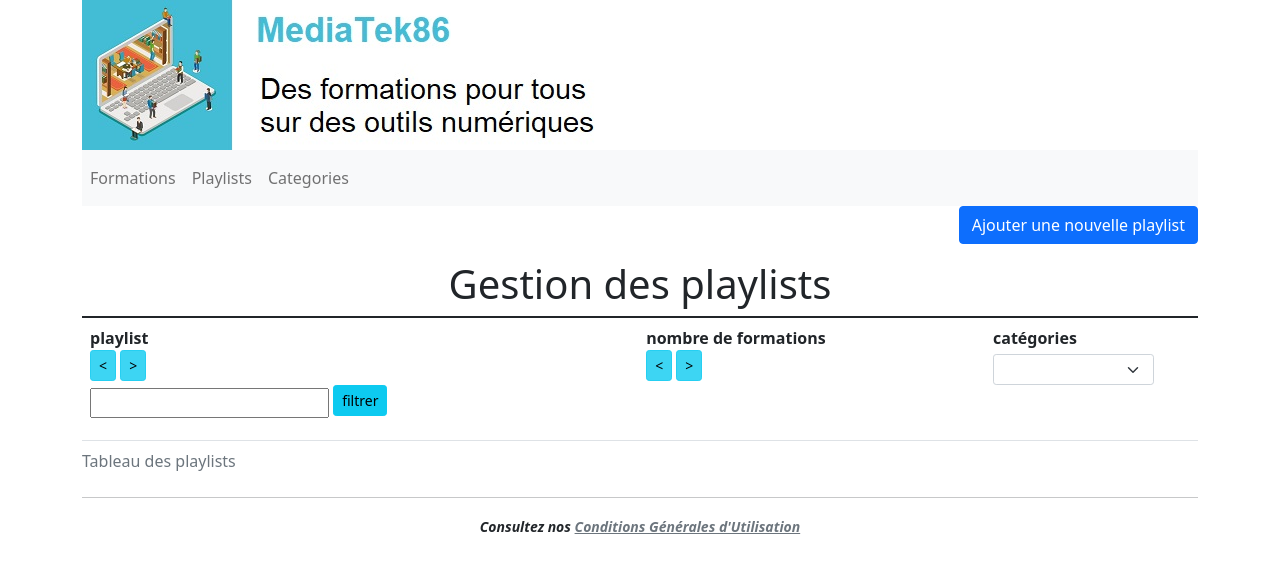
After one commit to Doryansio/mediatekformation, a Symfony app: template templates/admin/admin.playlists.html.twig in a window 1280 px wide. The commit adds this page. Shown: the top 573 px of the page. Run offline with Twig, Linux system fonts and the light colour scheme; the template is opened without the code that fills it, so the values that code supplies are empty; some libraries are stand-ins or nearby versions.

Commit message:
Mission 2 Tache 2 : gerer les playlists Task #5 - Gerer les playlists

```diff
--- a/composer.json
+++ b/composer.json
@@ -11,6 +11,7 @@
         "doctrine/doctrine-bundle": "^2.7",
         "doctrine/doctrine-migrations-bundle": "^3.2",
         "doctrine/orm": "^2.13",
+        "mercuryseries/flashy-bundle": "^5.1",
         "phpdocumentor/reflection-docblock": "^5.3",
         "phpstan/phpdoc-parser": "^1.7",
         "sensio/framework-extra-bundle": "^6.1",
--- a/src/Entity/Playlist.php
+++ b/src/Entity/Playlist.php
@@ -6,6 +6,7 @@ use App\Repository\PlaylistRepository;
 use Doctrine\Common\Collections\ArrayCollection;
 use Doctrine\Common\Collections\Collection;
 use Doctrine\ORM\Mapping as ORM;
+use Symfony\Component\Validator\Constraints as Assert;
 
 /**
  * @ORM\Entity(repositoryClass=PlaylistRepository::class)
@@ -21,6 +22,7 @@ class Playlist
 
     /**
      * @ORM\Column(type="string", length=100, nullable=true)
+     * @Assert\NotBlank
      */
     private $name;
 
--- a/templates/admin/admin.formation.ajout.html.twig
+++ b/templates/admin/admin.formation.ajout.html.twig
@@ -2,5 +2,5 @@
 
 {% block body %}
     <h2> Nouvelle formation : </h2>
-    {{ include ('_admin.formation.ajout.html.twig') }}
+    {{ include ('_admin.formation.form.html.twig') }}
 {% endblock %}
--- a/templates/admin/admin.formation.edit.html.twig
+++ b/templates/admin/admin.formation.edit.html.twig
@@ -2,5 +2,5 @@
 
 {% block body %}
     <h2> Détail formation : </h2>
-    {{ include ('_admin.formation.ajout.html.twig') }}
+    {{ include ('_admin.formation.form.html.twig') }}
 {% endblock %}
--- a/templates/admin/admin.formations.html.twig
+++ b/templates/admin/admin.formations.html.twig
@@ -5,8 +5,8 @@
         <a href="{{ path ('admin.formation.ajout')}}" class="btn btn-primary"> Ajouter une nouvelle formation
         </a>
     </p>
-    <div class="text-center" size=20px>
-        Gestion des formations
+    <div class="text-center">
+        <h1>Gestion des formations</h1>
         </div>
     <table class="table table-striped">
             <caption> tableau des formations </caption>
--- /dev/null
+++ b/templates/admin/admin.playlist.ajout.html.twig
@@ -0,0 +1,6 @@
+{% extends "baseadmin.html.twig" %}
+
+{% block body %}
+    <h2> Nouvelle playlist : </h2>
+    {{ include ('_admin.playlist.form.html.twig') }}
+{% endblock %}
--- /dev/null
+++ b/templates/admin/admin.playlists.html.twig
@@ -0,0 +1,113 @@
+{% extends 'baseadmin.html.twig' %}
+
+{% block body %}
+    <p class="text-end">
+        <a href="{{ path('admin.playlist.ajout') }}" class="btn btn-primary">
+            Ajouter une nouvelle playlist
+        </a>
+    </p>
+
+    {% for message in app.flashes('notice') %}
+    <div class="alert alert-danger alert-dismissible fade show" role="alert">
+        {{ message }}
+     <button type="button" class="btn-close" data-bs-dismiss="alert" aria-label="Close"></button>
+
+    </button>
+    </div>
+    {% endfor %}
+
+
+
+
+
+    <div class="text-center">
+        <h1>Gestion des playlists</h1>
+    </div>
+    <table class="table table-striped">
+        <caption> Tableau des playlists </caption>
+
+        <thead>
+            <tr>
+                <th class="text-left align-top" scope="col">
+                    playlist<br />
+                    <a href="{{ path('admin.playlists.sort', {champ:'name', ordre:'ASC'}) }}" class="btn btn-info btn-sm active" role="button" aria-pressed="true"><</a>
+                    <a href="{{ path('admin.playlists.sort', {champ:'name', ordre:'DESC'}) }}" class="btn btn-info btn-sm active" role="button" aria-pressed="true">></a>
+                    <form class="form-inline mt-1" method="POST" action="{{ path('admin.playlists.findallcontain', {champ:'name'}) }}">
+                        <div class="form-group mr-1 mb-2">
+                            <input type="text" class="sm" name="recherche"
+                                   value="{% if valeur|default and not table|default %}{{ valeur }}{% endif %}">
+                            <input type="hidden" name="_token" value="{{ csrf_token('filtre_name') }}">
+                            <button type="submit" class="btn btn-info mb-2 btn-sm">filtrer</button>
+                        </div>
+                    </form>
+                </th>
+                <th class="text-left align-top" scope="col">
+                    nombre de formations<br />
+                    <a href="{{ path('admin.playlists.sort', {champ:'playlist[k].formation', ordre:'ASC'}) }}" class="btn btn-info btn-sm active" role="button" aria-pressed="true"><</a>
+                    <a href="{{ path('admin.playlists.sort', {champ:'playlist[k].formation', ordre:'DESC'}) }}" class="btn btn-info btn-sm active" role="button" aria-pressed="true">></a>
+                </th>
+                <th class="text-left align-top" scope="col">
+                    catégories
+                    <form class="form-inline mt-1" method="POST" action="{{ path('admin.playlists.findallcontain', {champ:'id', table:'categories'}) }}">
+                        <select class="form-select form-select-sm" name="recherche" id="recherche" onchange="this.form.submit()">
+                            <option value=""></option>
+                            {% for categorie in categories %}
+                                <option
+                                    {% if valeur|default and valeur==categorie.id %}
+                                        selected
+                                    {% endif %}
+                                    value="{{ categorie.id }}">{{ categorie.name }}
+                                </option>
+                            {% endfor %}
+                        </select>
+                    </form>
+                </th>
+                <th class="text-center align-top" scope="col">
+                    &nbsp;
+                </th>
+            </tr>
+        </thead>
+        <tbody>
+            <!-- boucle sur les playlists -->
+            {% set ancplaylist = '' %}
+            {% if playlists|length > 0 %}
+            {% for k in 0..playlists|length-1 %}
+
+                    <tr class="align-middle">
+                        <td>
+                            <h5 class="text-info">
+                                {{ playlists[k].name }}
+                            </h5>
+
+                        </td>
+                        <td>
+                            <h5 class="text-info">
+                                {{ playlists[k].formations|length }}
+                            </h5>
+                        </td>
+                        <td class="text-left">
+                            {% set categories = playlists[k].categoriesplaylist  %}
+                            {% if categories|length > 0 %}
+                                {% for c in 0..categories|length-1 %}
+                                    &nbsp;{{ categories[c] }}
+                                {% endfor %}
+                            {% endif %}
+                        </td>
+                         <td>
+                            {{ playlists[k].formations|length }}
+                        </td>
+                        <td>
+
+                            <a href="{{ path('admin.playlist.edit', {id:playlists[k].id}) }}" class="btn btn-secondary">Editer</a>
+                            <a href="{{ path('admin.playlist.suppr', {id:playlists[k].id}) }} " class="btn btn-danger" onclick="return confirm('Etes-vous sûr de vouloir supprimer {{playlists[k].name}}?');">Supprimer</a>
+                        </td>
+
+                          </tr>
+
+            {% endfor %}
+            {% endif %}
+
+
+        </tbody>
+    </table>
+{% endblock %}
--- a/templates/baseadmin.html.twig
+++ b/templates/baseadmin.html.twig
@@ -16,7 +16,7 @@
                         <a class="nav-link" href="{{ path('admin.formations') }}">Formations</a>
                     </li>
                     <li class="nav-item">
-                        <a class="nav-link" href="#">Playlists</a>
+                        <a class="nav-link" href={{ path ('admin.playlists') }}>Playlists</a>
                     </li>
                     <li class="nav-item">
                         <a class="nav-link" href="#">Categories</a>
--- a/templates/pages/playlists.html.twig
+++ b/templates/pages/playlists.html.twig
@@ -56,6 +56,7 @@
                         <td>
                             <h5 class="text-info">
                                 {{ playlists[k].formations|length }}
+                            </h5>
                         </td>
                         <td class="text-left">
                             {% set categories = playlists[k].categoriesplaylist %}
```
Also changed, not shown: src/Controller/admin/AdminPlaylistsController.php (added, +189 -0 lines), src/Form/PlaylistType.php (added, +28 -0 lines), templates/_admin.playlist.form.html.twig (added, +16 -0 lines), templates/admin/admin.playlist.edit.html.twig (added, +43 -0 lines), templates/bundles/MercurySeriesFlashyBundle/flashy.html.twig (added, +11 -0 lines), templates/_admin.formation.form.html.twig (renamed from templates/_admin.formation.ajout.html.twig), 2 other files.
